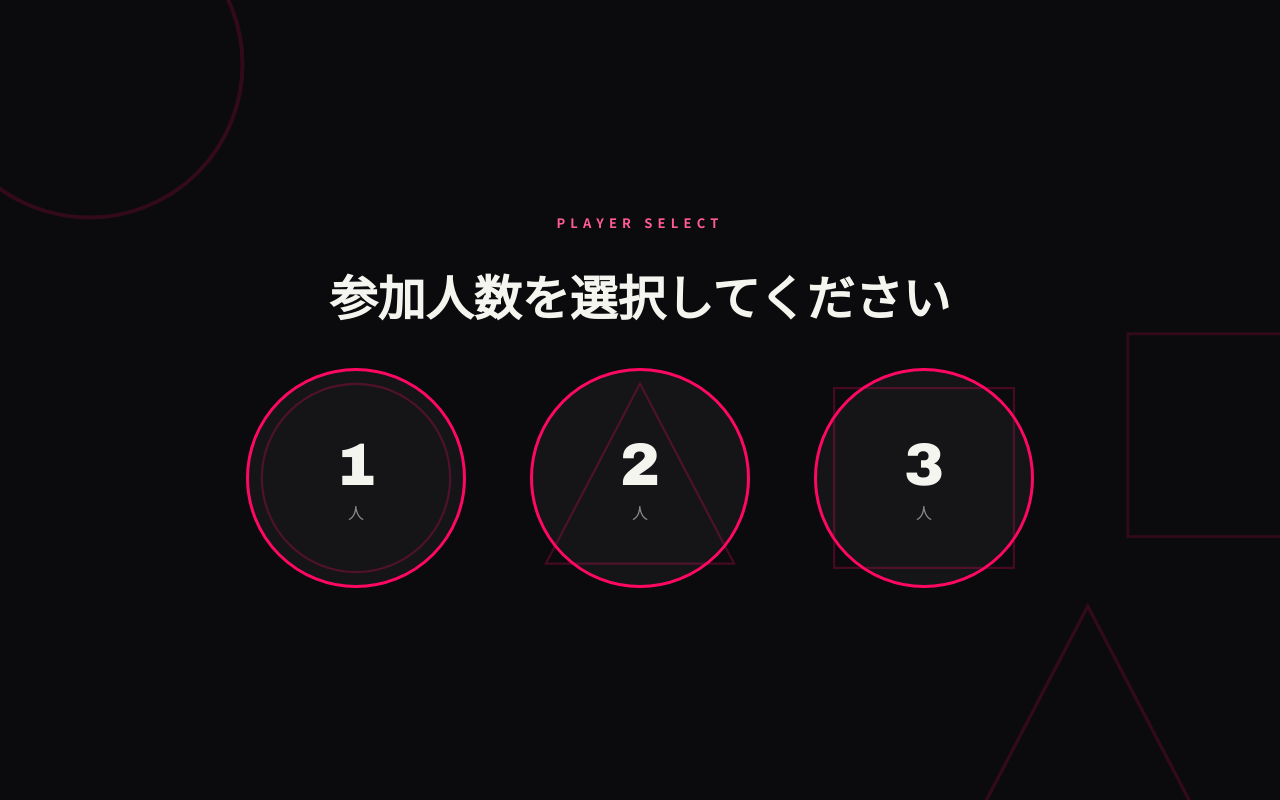
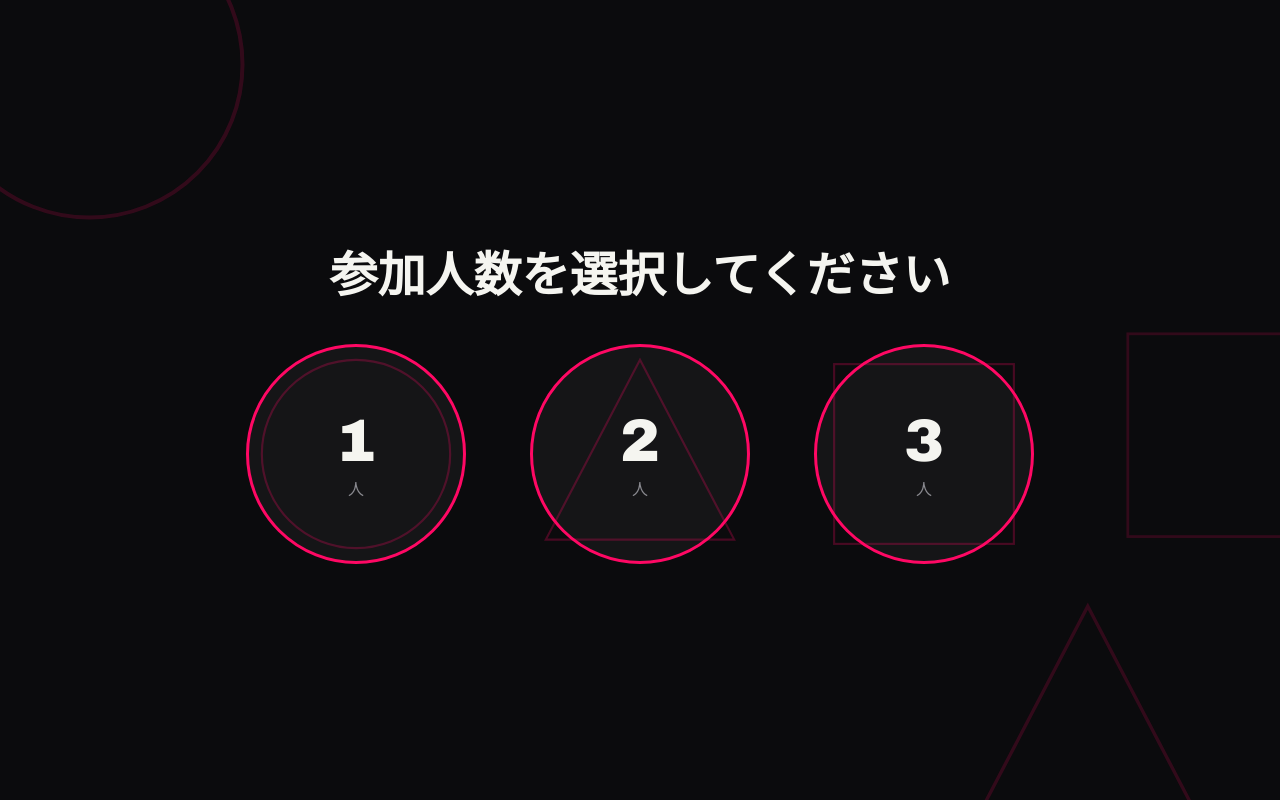
Before and after one commit to Landseatree/escape-room2, a plain HTML site: page index.html in a window 1280 px wide. Drawn offline with Linux system fonts and the light colour scheme.

Commit message:
Update index.html

```diff
--- a/index.html
+++ b/index.html
@@ -21,7 +21,6 @@
 <!-- ============ 画面1：待機画面 ============ -->
 <section id="screen-waiting" class="screen active">
   <div class="waiting-wrap">
-    <p class="eyebrow">PLAYER SELECT</p>
     <h1 class="title">参加人数を選択してください</h1>
     <div class="player-buttons">
       <button class="player-btn" data-players="1">
```
